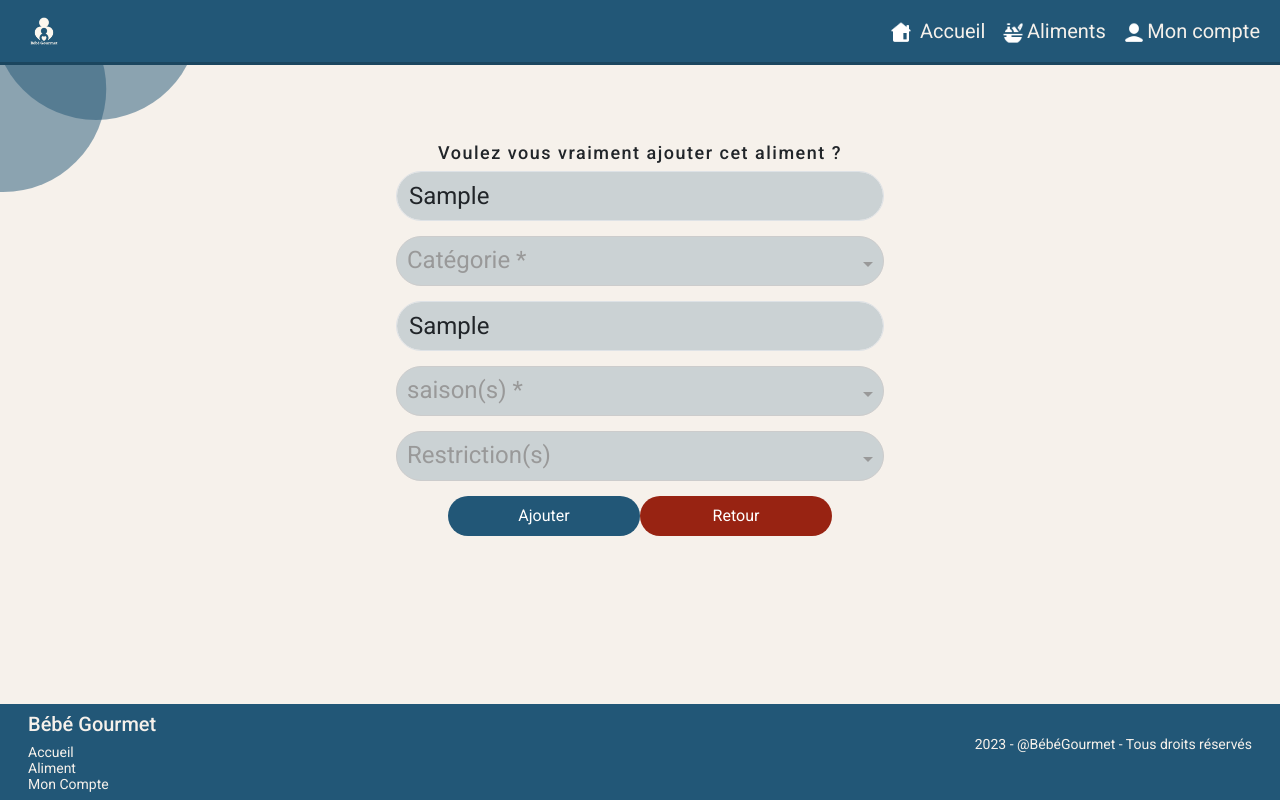
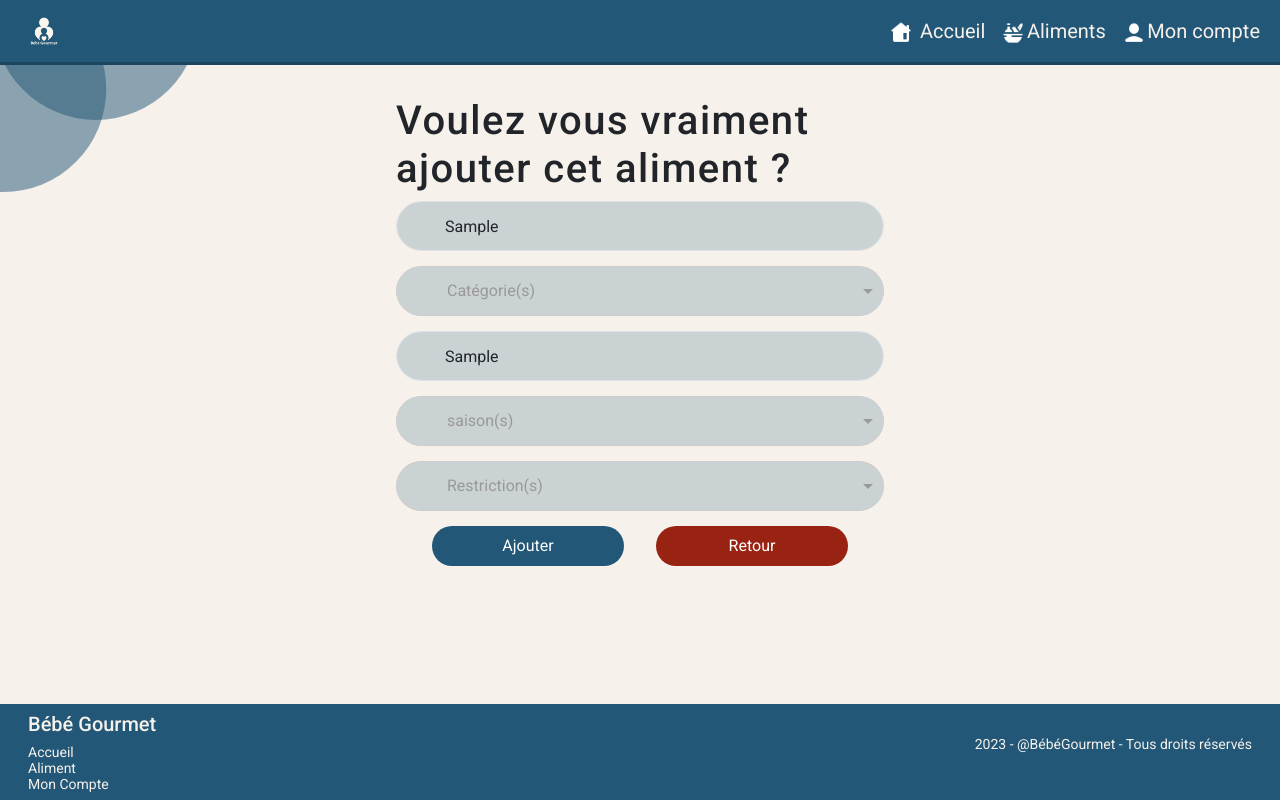
Before and after one commit to Didof69/BebeGourmet_FilRouge_Front_STLNG, an Angular app: page /aliment/ajouter in a window 1280 px wide. Both pictures are taken after typing "Sample", "Sample", "Sample", "Sample", "Sample" into the empty fields and a click on the button "Ajouter". Built offline with nearby package versions, Linux system fonts and the light colour scheme; no server answers.

Commit message:
2.7 - reload ajout/suppr aliment ok / css modif aliment, modif et suppr enfant ok

```diff
--- a/src/app/components/ajout-aliment/ajout-aliment.component.css
+++ b/src/app/components/ajout-aliment/ajout-aliment.component.css
@@ -1,5 +1,6 @@
+/* modif du margin top */
 .container {
-    margin-top: 6%;
+    margin-top: 2rem;
     width: 40vw;
 }
 
@@ -8,10 +9,11 @@ h1 {
     justify-content: center;
 }
 
+/* supp valeur inutile */
 .letterSpacing {
     display: flex;
     justify-content: center;
-    font-size: large;
+    /* font-size: large; */
     letter-spacing: 1.5px;
 }
 
@@ -25,6 +27,9 @@ h1 {
     justify-content: left;
 }
 
+/* supp du Xlarge + line-height pour centrer placeholder
+dans les input du ng select (pas trouver d'autre méthode)
+padding left*/
 .ng-select.custom ::ng-deep .ng-select-container {
     background-color: rgba(34, 87, 119, 0.2);
     min-height: 0px;
@@ -32,10 +37,12 @@ h1 {
     height: 50px;
     width: 100%;
     margin-bottom: 15px;
-
-    font-size: x-large;
+    display: flex;
+    line-height: 38px;
+    padding-left: 2.5rem;
 }
 
+/* supp du Xlarge,  padding left*/
 .inputStyle {
     background-color: rgba(34, 87, 119, 0.2);
     min-height: 0px;
@@ -43,8 +50,8 @@ h1 {
     height: 50px;
     width: 100%;
     margin-bottom: 15px;
-
-    font-size: x-large;
+    padding-left: 3rem;
+    font-size: medium;
 }
 
 /* il faut ajouter "node_modules/@ng-select/ng-select/themes/default.theme.css", dans le angular.Json // partie "style" */
@@ -61,6 +68,7 @@ h1 {
     margin-bottom: 0.5rem;
 }
 
+/* margin left pour espacement bouton change juste la valeur si tu trouve que l'espace n'est pas assez large */
 .btnModeleRed {
     font-size: 1rem;
     color: #ffffff;
@@ -71,4 +79,5 @@ h1 {
     width: 12rem;
     height: 2.5rem;
     margin-bottom: 0.5rem;
+    margin-left: 2rem;
 }
--- a/src/app/components/ajout-aliment/ajout-aliment.component.html
+++ b/src/app/components/ajout-aliment/ajout-aliment.component.html
@@ -26,7 +26,7 @@ ajout des btn + route
             type="text"
             class="form-control inputStyle"
             id="Libelle"
-            placeholder="Nom *"
+            placeholder="Nom*"
             required
           />
         </div>
@@ -36,7 +36,7 @@ ajout des btn + route
           <ng-select
             [disabled]="blockSelect"
             [items]="categorie"
-            placeholder="Catégorie *"
+            placeholder="Catégorie(s)"
             [multiple]="true"
             bindLabel="libelle"
             [(ngModel)]="selectedCategorie"
@@ -56,7 +56,7 @@ ajout des btn + route
             type="text"
             class="form-control inputStyle"
             id="Age_introduction"
-            placeholder="Age d'introduction *"
+            placeholder="Age d'introduction*"
             required
           />
         </div>
@@ -71,7 +71,7 @@ ajout des btn + route
             [(ngModel)]="selectedSaisons"
             [ngModelOptions]="{ standalone: true }"
             [maxSelectedItems]="3"
-            placeholder="saison(s) *"
+            placeholder="saison(s)"
             class="custom"
           >
           </ng-select>
@@ -118,9 +118,12 @@ ajout des btn + route
         </div>
 
         <!-- Bouton "Ajouter" -->
-        <div class="form-group testfont d-flex justify-content-center" *ngIf="hidden1">
+        <div
+          class="form-group testfont d-flex justify-content-center"
+          *ngIf="hidden1"
+        >
           <button
-            type="submit"
+            type="button"
             class="btn btnModele"
             (click)="
               createAliment(
--- a/src/app/components/ajout-aliment/ajout-aliment.component.ts
+++ b/src/app/components/ajout-aliment/ajout-aliment.component.ts
@@ -73,6 +73,9 @@ export class AjoutAlimentComponent implements OnInit {
       alert(`Merci de renseigner les champs vides`);
     } else {
       this.alimentService.createAliment(newAliment).subscribe(() => {});
+      setTimeout(() => {
+        location.reload();
+      }, 100); // ajout du settimeout pour refresh la page
     }
   }
 
--- a/src/app/components/ajout-enfant/ajout-enfant.component.css
+++ b/src/app/components/ajout-enfant/ajout-enfant.component.css
@@ -1,4 +1,5 @@
 .mainContainer {
+    margin-top: 3rem;
     display: flex;
     align-items: center;
     justify-content: space-between;
--- a/src/app/components/modif-enfant/modif-enfant.component.css
+++ b/src/app/components/modif-enfant/modif-enfant.component.css
@@ -1,37 +1,77 @@
 .mainContainer {
+    margin-top: 3rem;
+    display: flex;
     align-items: center;
-    display: flex;
+    justify-content: space-between;
     flex-direction: column;
 }
 
-.textBienvenue {
-    text-align: center;
-    padding-top: 8rem;
+h1 {
+    display: flex;
+    justify-content: center;
+    margin-top: 2rem;
+    width: 100%;
 }
 
-input {
+h2 {
+    font-size: medium;
+    display: flex;
+    justify-content: center;
+    margin-top: 0.5rem;
+    width: 100%;
+}
+
+.style-input {
     background-color: rgba(34, 87, 119, 0.2);
+    border-radius: 30px;
     border: none;
     cursor: pointer;
-    border-radius: 30px;
-    margin-top: 1rem;
-    padding: 0.8rem;
-    padding-left: 3rem;
-    width: 60vw;
+    margin-top: 0.5rem;
+    margin-bottom: 1rem;
+    padding-left: 2.5rem;
+    width: 50rem;
+    height: 2.7rem;
 }
 
-.btn {
+.position-input {
+    display: flex;
+    justify-content: center;
+}
+
+.box {
+    background-color: rgba(34, 87, 119, 0.2);
+    border-radius: 30px;
+    display: flex;
+    flex-wrap: wrap;
+    justify-content: space-between;
+    width: 50rem;
+    margin-top: 0.5rem;
+    padding: 1.5rem;
+}
+
+.position {
+    width: 15rem;
+
+    margin-top: 0.3rem;
+}
+
+.btnModele {
     font-size: 1rem;
-    color: #FFFFFF;
+    color: #ffffff;
     background-color: #225777;
     border: none;
     cursor: pointer;
     border-radius: 30px;
-    margin-top: 2.1rem;
-    padding: 0.8rem;
-    width: 60vw;
+    width: 12rem;
+    height: 2.5rem;
+    margin-top: 1.5rem;
+    width: 50rem;
 }
 
-.lienEnregistrer {
-    margin-top: 1rem;
+.checkbox-space {
+    margin-left: 1rem;
 }
+
+label {
+    cursor: pointer;
+}
--- a/src/app/components/modif-enfant/modif-enfant.component.html
+++ b/src/app/components/modif-enfant/modif-enfant.component.html
@@ -1,49 +1,47 @@
 <app-navbar></app-navbar>
-<div class="mainContainer container-principal">
-
-    <div class="textBienvenue">
+<div class="mainContainer">
+  <div class="">
     <h1>Mise à jour du profil de {{ enfant.prenom }}</h1>
   </div>
 
   <form (ngSubmit)="ajoutEnfant()">
-      <div class="form-group">
+    <div class="form-group position-input">
       <input
         [(ngModel)]="enfant.prenom"
         type="text"
-        class="form-control shadow-sm"
+        class="form-control shadow-sm style-input"
         name="prenom"
         placeholder="Prénom *"
         readonly
       />
     </div>
-    <div class="form-group">
+    <div class="form-group position-input">
       <input
         [(ngModel)]="enfant.date_naissance"
         type="date"
-        class="form-control shadow-sm"
+        class="form-control shadow-sm style-input"
         name="date_naissance"
         readonly
       />
     </div>
 
-    <div *ngFor="let restrict of restriction">
+    <div class="box shadow-sm">
+      <div *ngFor="let restrict of restriction" class="position">
         <input
           type="checkbox"
           value="{{ restrict | json }}"
           [id]="restrict.libelle"
           (change)="onChangeRestric($event)"
+          class="width-check"
         />
-      <label [for]="restrict.libelle">{{ restrict.libelle }}</label>
+        <label class="checkbox-space" [for]="restrict.libelle">{{
+          restrict.libelle
+        }}</label>
       </div>
-    <button type="submit" class="btn btn-primary">Modifier</button>
+    </div>
+
+    <button type="submit" class="btn btn-primary btnModele">Modifier</button>
   </form>
+</div>
 
-</div>
 <app-footer></app-footer>
-
-<div *ngIf="enfant" class="mainContainer container-principal">
-
-
-
-
-</div>
--- a/src/app/components/suppr-aliment/suppr-aliment.component.ts
+++ b/src/app/components/suppr-aliment/suppr-aliment.component.ts
@@ -32,6 +32,9 @@ export class SupprAlimentComponent {
 
   deleteAliment(aliment: Aliment) {
     // console.log('id plante à supprimer :', aliment);
-    this.alimentService.deleteAliment(aliment).subscribe()
+    this.alimentService.deleteAliment(aliment).subscribe();
+    setTimeout(() => {
+      location.reload();
+    }, 100); // ajout du settimeout pour refresh la page
   }
 }
```
Lines whose indentation alone changed are shown as unchanged.
